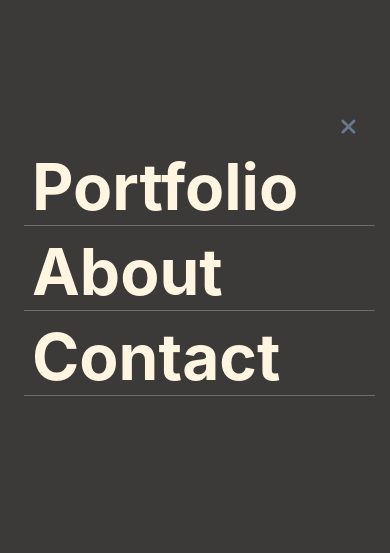
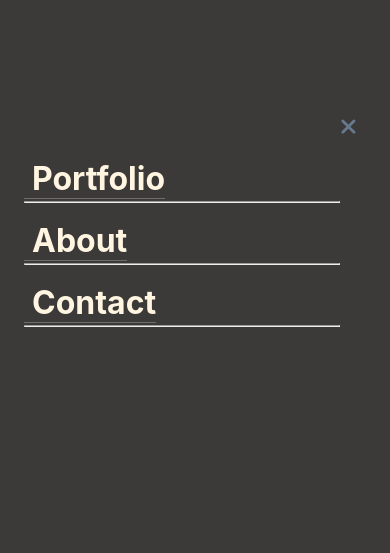
Before and after one commit to Cavein254/mobile-first, a website: page index.html in a window 390 px wide. Both pictures are taken after a click on the element 349 px from the left and 68 px from the top of the page. Shown: the top 553 px of the page. Drawn offline with Linux system fonts and the light colour scheme.

Commit message:
Cmplete functionality

```diff
--- a/css/styles.css
+++ b/css/styles.css
@@ -13,6 +13,11 @@ select:focus {
 button > a {
   text-decoration: none;
   color: #fff;
+}
+
+hr {
+  color:#6f6c6b;
+  width:90%;
 }
 
 .app-bar {
@@ -832,7 +837,15 @@ footer {
   display: none;
 }
 
+.cover-list {
+  list-style-type: none;
+}
+
 .hidden-nav-title {
+  padding-top:1rem;
+}
+.hidden-nav-title > a{
+  text-decoration: none;
   margin-top: 1.5rem;
   font-family: "Inter", sans-serif;
   font-style: normal;
@@ -841,12 +854,11 @@ footer {
   line-height: 44px;
   color: #fff5e1;
   border-bottom: solid 1px #6f6c6b;
-  padding-bottom: 1rem;
   padding-left: 0.5rem;
 }
 
 .hidden-content {
-  height: 32vh;
+  height: 41vh;
 }
 
 .hidden-bottom {
--- a/index.html
+++ b/index.html
@@ -16,22 +16,27 @@
     <title>Mobile Portfolio</title>
   </head>
   <body>
-    <div class="hidden-nav" id="cover">
-      <div class="close"><i class="fa-solid fa-xmark"></i></div>
-      <div class="hidden-nav-title">
-        <h1>Portfolio</h1>
-      </div>
-      <div class="hidden-nav-title">
-        <h1>About</h1>
-      </div>
-      <div class="hidden-nav-title">
-        <h1>Contact</h1>
-      </div>
+    <nav class="hidden-nav" id="cover">
+      <div class="close" onclick="closeCover()"><i class="fa-solid fa-xmark"></i></div>
+      <ul class="cover-list">
+        <li class="hidden-nav-title">
+          <a href="#">Portfolio</a>
+        </li>
+        <hr />
+        <li class="hidden-nav-title">
+          <a href="#">About</a>
+        </li>
+        <hr />
+        <li class="hidden-nav-title">
+          <a href="#">Contact</a>
+        </li>
+        <hr />
+      </ul>
       <div class="hidden-content"></div>
       <div class="hidden-bottom">
         <img src="./pics/Shape.png" />
       </div>
-    </div>
+    </nav>
     <header>
       <div class="app-bar">
         <a class="my-logo">My Logo</a>
--- a/js/script.js
+++ b/js/script.js
@@ -1,7 +1,6 @@
 function fillOut() {
   var fill = document.getElementById("bars");
   var cover = document.getElementById("cover");
-  console.log(cover);
   if (fill.className === "burger") {
     fill.className += " burger-icon-hide filler";
     cover.style.display = "block";
@@ -9,3 +8,10 @@ function fillOut() {
     fill.className = "burger";
   }
 }
+
+function closeCover() {
+  var cover = document.getElementById("cover");
+  var fill = document.getElementById("bars");
+  cover.style.display = "none";
+  fill.className = "burger";
+}
```
